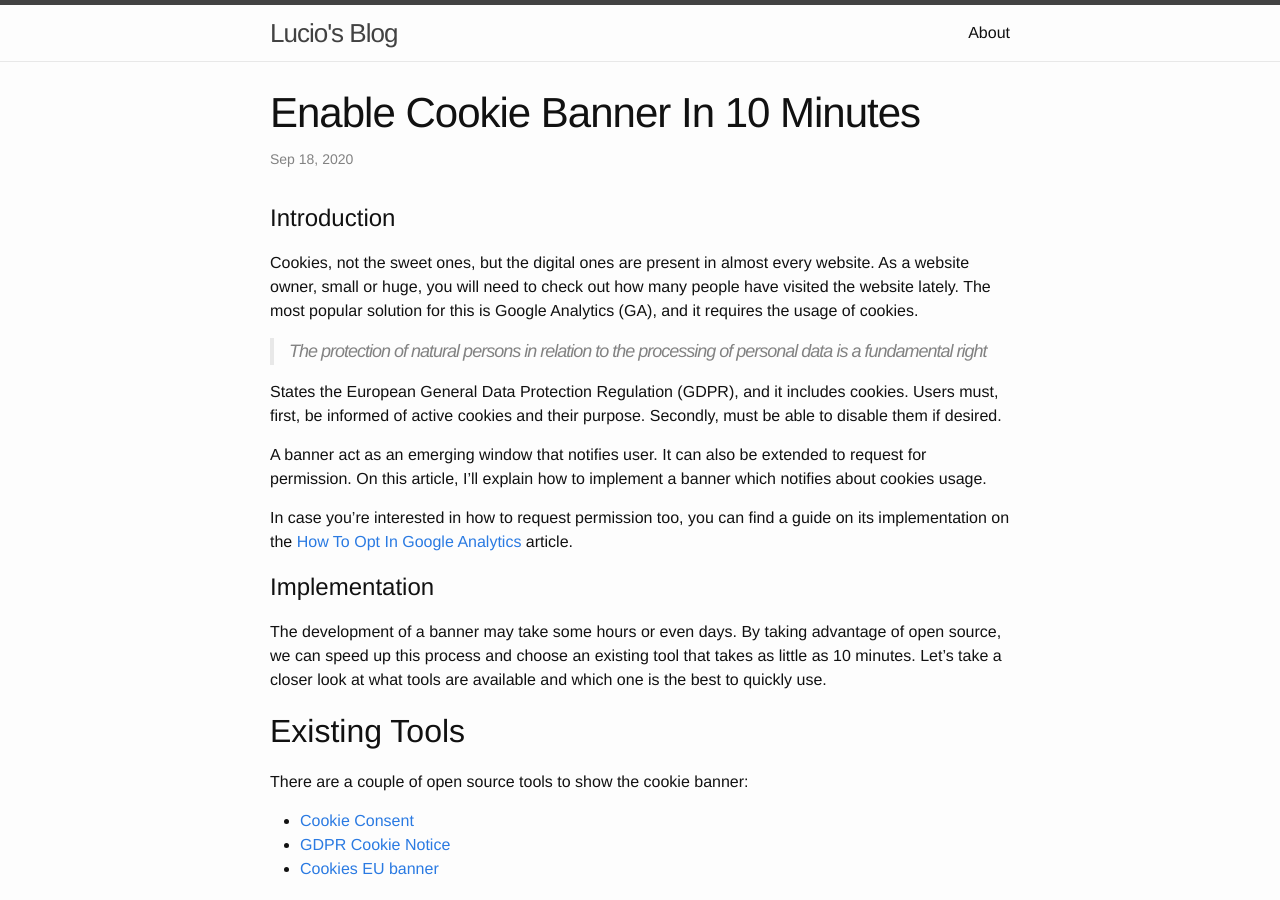
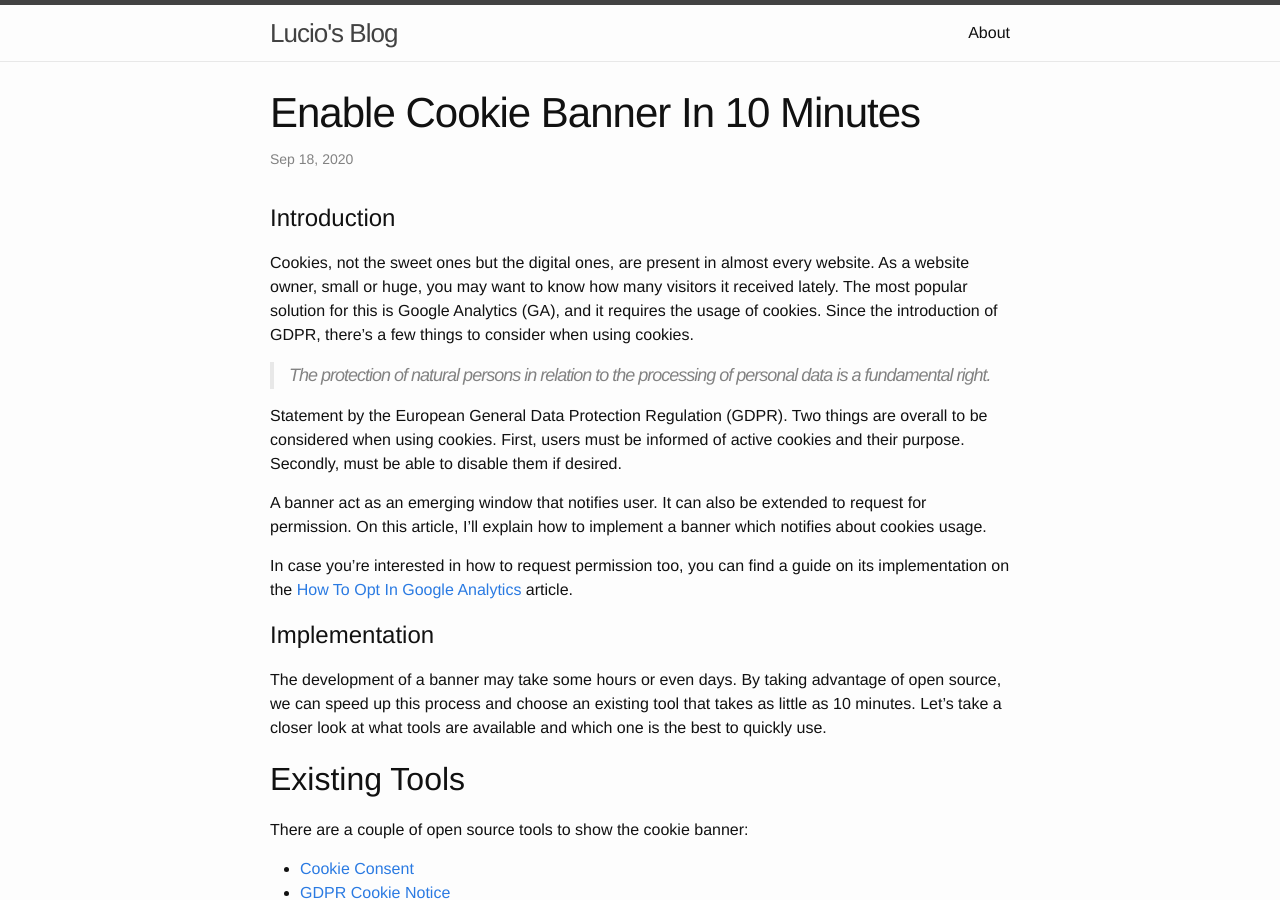
Before and after one commit to luciomartinez/luciomartinez.github.io, a Jekyll site: the page built from _posts/2020-08-26-enable-cookie-banner-in-10-minutes.markdown, in a window 1280 px wide and 900 px high. Built offline with Jekyll 4.4.1, drawn with Linux system fonts in a browser that asks for light colours; comment, search, counter and statistics services are not loaded; some of the changed text lies outside the part shown.

Commit message:
Update latests posts

````diff
--- a/_posts/2020-08-26-enable-cookie-banner-in-10-minutes.markdown
+++ b/_posts/2020-08-26-enable-cookie-banner-in-10-minutes.markdown
@@ -5,14 +5,16 @@ date:   2020-09-18 19:51:00 +0200
 categories: cookies
 ---
 # Introduction
-Cookies, not the sweet ones, but the digital ones are present in almost every website.
-As a website owner, small or huge, you will need to check out how many people have visited the website lately.
+Cookies, not the sweet ones but the digital ones, are present in almost every website.
+As a website owner, small or huge, you may want to know how many visitors it received lately.
 The most popular solution for this is Google Analytics (GA), and it requires the usage of cookies.
+Since the introduction of GDPR, there's a few things to consider when using cookies.
 
-> The protection of natural persons in relation to the processing of personal data is a fundamental right
+> The protection of natural persons in relation to the processing of personal data is a fundamental right.
 
-States the European General Data Protection Regulation (GDPR), and it includes cookies.
-Users must, first, be informed of active cookies and their purpose.
+Statement by the European General Data Protection Regulation (GDPR).
+Two things are overall to be considered when using cookies.
+First, users must be informed of active cookies and their purpose.
 Secondly, must be able to disable them if desired.
 
 A banner act as an emerging window that notifies user.
@@ -72,7 +74,7 @@ window.cookieconsent.initialise({
 });
 ```
 
-Checkout the [documentation](https://www.osano.com/cookieconsent/documentation/about-cookie-consent/) for reading all the options available.
+Checkout the [documentation](https://www.osano.com/cookieconsent/documentation/javascript-api/) for getting to know all the available options.
 
 At the end of the implementation, the cookie banner should look similar to the next one.
 
@@ -90,8 +92,8 @@ Almost all EU countries adapted their national legislation.
 As the time pass, it becomes more and more important to comply with it.
 Now we can see that is fairly easy to do so.
 
-> Disclaimer: do not take legal advices from this technical article.
-
 # Feedback
 Let me know your thoughts through my [Twitter account](https://twitter.com/delucioux).
 I'm looking forward to hearing from you!
+
+> Disclaimer: do not take legal advices from this technical article.
--- a/_posts/2020-09-09-how-to-implement-google-analytics-with-opt-in.markdown
+++ b/_posts/2020-09-09-how-to-implement-google-analytics-with-opt-in.markdown
@@ -110,8 +110,8 @@ In case you encounter issues, you can take a look at the [implementation](https:
  - Comply with GDPR turns out to be fairly easy
  - Advanced options can be grant spending a bit more of timing but still not that bad
 
-> Disclaimer: do not take legal advices from this technical article.
-
 # Feedback
 Let me know your thoughts through my [Twitter account](https://twitter.com/delucioux).
 I'm looking forward to hearing from you!
+
+> Disclaimer: do not take legal advices from this technical article.
````
